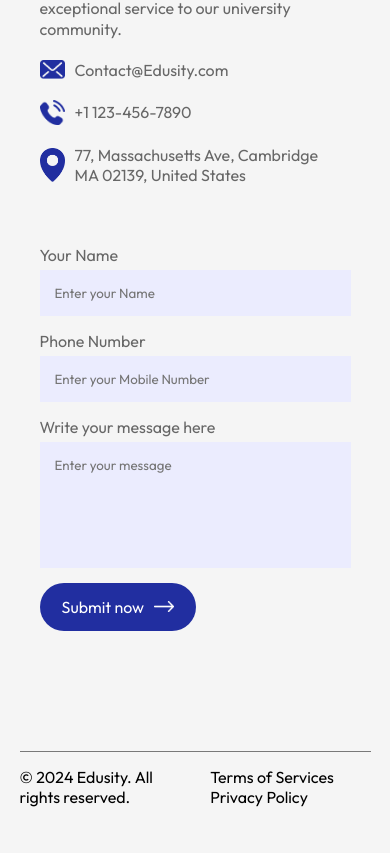
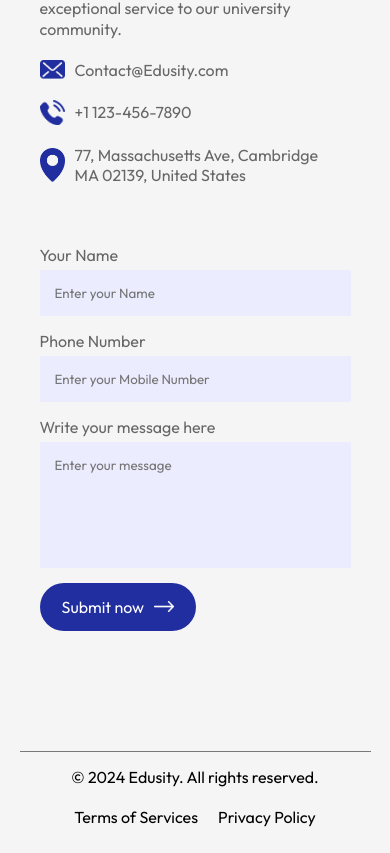
Before and after one commit to aviralsharma07/edusity, a React (Vite) app: page / in a window 390 px wide. Shown: the part 4812-5665 px from the top of the page. Before the commit the page ends 5635 px from the top, so only its background shows below. Built offline with nearby package versions, Linux system fonts and the light colour scheme.

Commit message:
make footer responsive

```diff
--- a/src/Components/Footer/Footer.css
+++ b/src/Components/Footer/Footer.css
@@ -12,3 +12,20 @@
   display: inline-block;
   margin-left: 20px;
 }
+
+/* ------------------ MEDIA QUERY ------------------- */
+
+@media (max-width: 600px) {
+  .footer {
+    display: block;
+    text-align: center;
+  }
+
+  .footer ul li {
+    margin: 10px;
+  }
+
+  .footer ul {
+    margin-top: 10px;
+  }
+}
```
